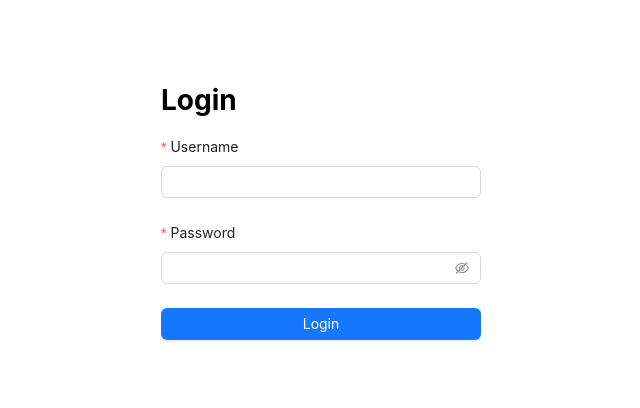
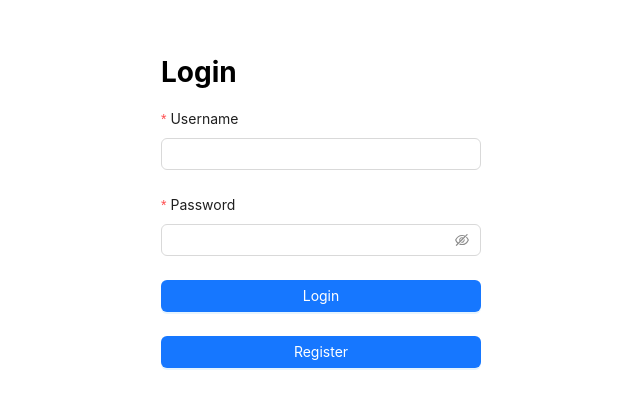
Before and after one commit to markojakob/Hajus_ToDo, a React (Vite) app: page /login in a window 1280 px wide. Shown: the part 186-594 px from the top of the page, without its empty margins (319-959 px from the left). Built offline with nearby package versions, Linux system fonts and the light colour scheme.

Commit message:
Added extra navigation buttons

```diff
--- a/src/components/views/Login.jsx
+++ b/src/components/views/Login.jsx
@@ -68,6 +68,11 @@ export default function Login() {
               Login
             </Button>
           </Form.Item>
+          <Form.Item>
+            <Button type="primary" onClick={() => navigate("/register")} block>
+              Register
+            </Button>
+          </Form.Item>
         </Form>
       </Col>
     </Row>
--- a/src/components/views/Register.jsx
+++ b/src/components/views/Register.jsx
@@ -75,6 +75,11 @@ export default function Register() {
               Register
             </Button>
           </Form.Item>
+          <Form.Item>
+            <Button type="default" onClick={() => navigate("/login")} block>
+              Back to Login
+            </Button>
+          </Form.Item>
         </Form>
       </Col>
     </Row>
--- a/src/components/views/TaskList.jsx
+++ b/src/components/views/TaskList.jsx
@@ -19,7 +19,6 @@ export default function TaskList() {
   const navigate = useNavigate();
   const token = localStorage.getItem("access_token");
   const URL = "https://demo2.z-bit.ee";
-
   const [tasks, setTasks] = useState([]);
 const debouncedUpdateTaskTitle = useRef(
     debounce(async (taskId, newName) => {
@@ -39,7 +38,7 @@ const debouncedUpdateTaskTitle = useRef(
       } catch {
         message.error("Error updating task title.");
       }
-    }, 3500)
+    }, 1000)
   ).current;
 
   useEffect(() => {
```
